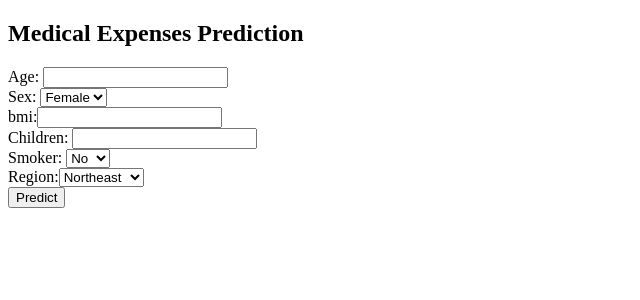
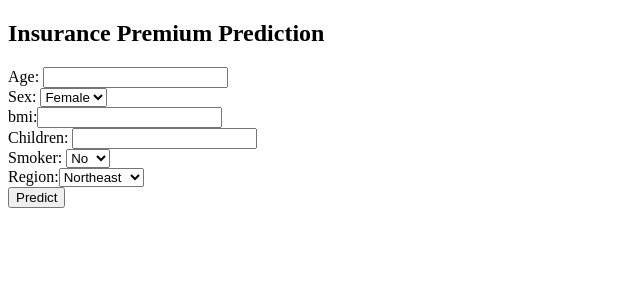
Before and after one commit to yashmathur0310/Insurance-Premium-prediction, a Flask app: page / in a window 1280 px wide. Shown: the top 300 px of the page, without its empty margins (0-640 px from the left). Run offline with Flask 2, Linux system fonts and the light colour scheme; parts of the project's set-up code (start-up, migrations or seed data) failed here and were passed over.

Commit message:
Update index.html

```diff
--- a/templates/index.html
+++ b/templates/index.html
@@ -7,7 +7,7 @@
     <title>Document</title>
 </head>
 <body>
-    <h2>Medical Expenses Prediction</h2>
+    <h2>Insurance Premium Prediction</h2>
     <form action="predict" method="post">
         Age: <input type="text" name="age"><br>
         Sex: <select name="Sex">
```
